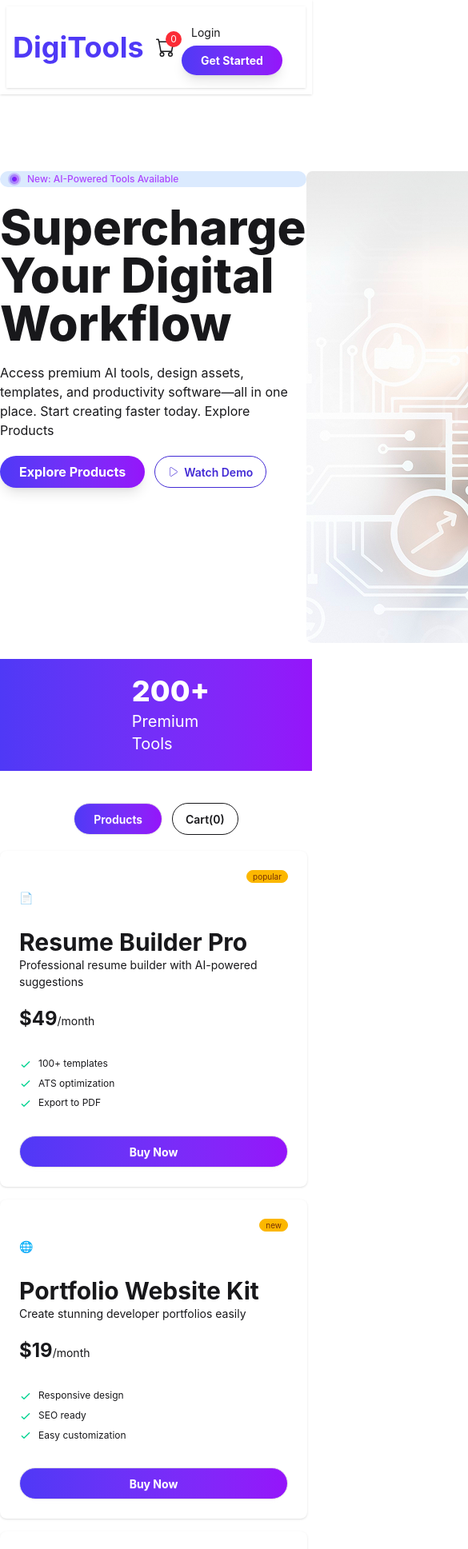
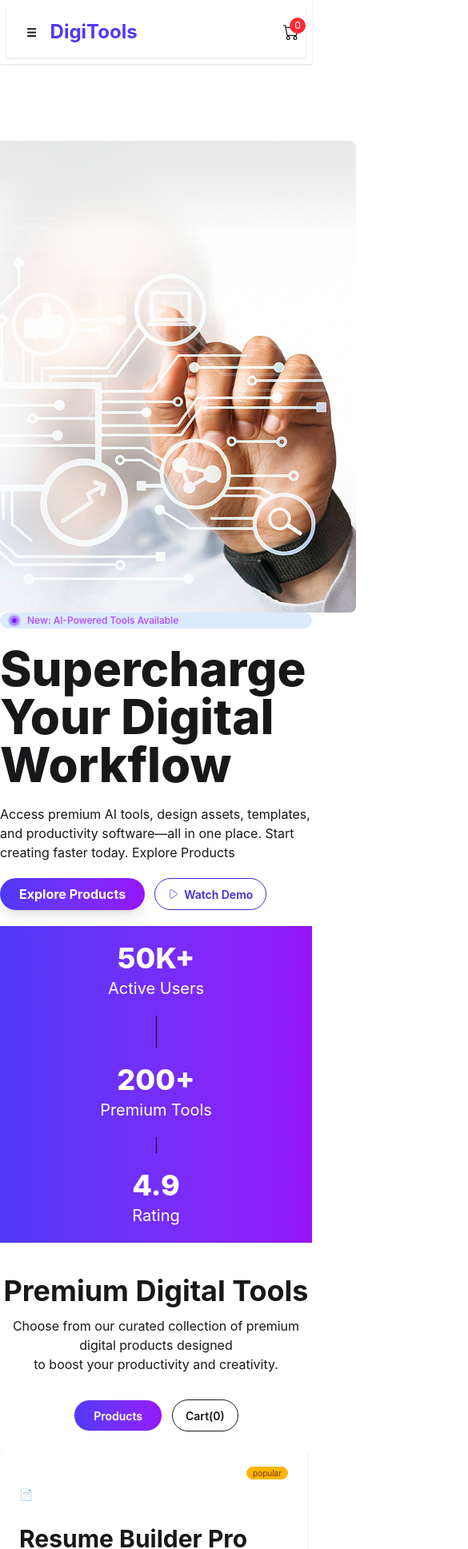
Before and after one commit to HumayunKabir1981/HK-B13-A6-DigiTools-Platform, a React (Vite) app: page / in a window 390 px wide. Shown: the top 1937 px of the page at 80% size, 585 px wide, since content can reach past the window. Built offline with nearby package versions, Linux system fonts and the light colour scheme.

Commit message:
পডুড়গসুহরড  done

```diff
--- a/src/App.jsx
+++ b/src/App.jsx
@@ -8,6 +8,9 @@ import HeroBanner from './components/HeroBanner'
 import NavBar from './components/NavBar'
 import Pricing from './components/Pricing'
 import WorkFlow from './components/WorkFlow'
+import { ToastContainer } from "react-toastify";
+import "react-toastify/dist/ReactToastify.css";
+import { toast } from "react-toastify";
 
 const fetchCard = async () => {
   const res = await fetch("/data/products.json");
@@ -16,29 +19,35 @@ const fetchCard = async () => {
 
 function App() {
 
+
   const cardPromis = useMemo(() => fetchCard(), []);
-
 
   const [cart, setCart] = useState([]);
 
-
   const handleAddToCart = (product) => {
     setCart((prev) => [...prev, product]);
+    toast.success(`${product.name} added to cart 🛒`);
   };
 
 
   const handleRemove = (id) => {
-    setCart((prev) => prev.filter((item) => item.id !== id));
+    const item = cart.find((i) => i.id === id);
+
+    setCart((prev) => prev.filter((i) => i.id !== id));
+
+    toast.error(`${item.name} removed ❌`);
   };
 
 
   const handleCheckout = () => {
     setCart([]);
+
+    toast.success("Checkout successful 🎉");
   };
 
   return (
     <>
-
+      <ToastContainer position="top-right" autoClose={2000} />
 
       <div className="navbar bg-base-100 shadow-sm sticky top-0 z-50">
         <NavBar cartCount={cart.length} />
@@ -50,7 +59,7 @@ function App() {
 
       <Banner />
 
-      <div className='mt-10'>
+      <div className='my-10'>
         <Suspense fallback={<span className="loading loading-spinner loading-xl"></span>}>
           <CardItems
             cardPromis={cardPromis}
@@ -62,7 +71,9 @@ function App() {
         </Suspense>
       </div>
 
-      <GetStarted />
+      <div className='my-24'><GetStarted /></div>
+
+
 
       <div className='my-16'>
         <Pricing />
--- a/src/components/Banner.jsx
+++ b/src/components/Banner.jsx
@@ -2,7 +2,7 @@ const Banner = () => {
     return (
         <div className='  w-full  bg-gradient-to-r from-[#4F39F6] to-[#9514FA]  mx-auto'>
 
-            <div className="flex items-center justify-center gap-x-16 ">
+            <div className="flex flex-col md:flex-row  items-center justify-center gap-x-16 ">
                 <div className="flex flex-col items-center gap-1 p-5">
                     <h1 className="text-4xl text-white font-extrabold">50K+</h1>
                     <p className=" text-white text-xl">Active Users</p>
--- a/src/components/CardItems.jsx
+++ b/src/components/CardItems.jsx
@@ -13,7 +13,13 @@ const CardItems = ({ cardPromis, cart, handleAddToCart, handleRemove, handleChec
     return (
         <div className="w-full md:w-4/5 mx-auto">
 
-            {/* Buttons */}
+            <div className="flex flex-col justify-center items-center">
+                <h1 className="text-4xl font-bold">Premium Digital Tools</h1>
+                <p className="text-center py-3">Choose from our curated collection of premium digital products designed <br />
+                    to boost your productivity and creativity. </p>
+
+            </div>
+
             <div className="flex justify-center gap-3 my-5">
                 <button
                     onClick={() => setView("products")}
@@ -109,7 +115,7 @@ const CardItems = ({ cardPromis, cart, handleAddToCart, handleRemove, handleChec
                             onClick={handleCheckout}
                             className="btn bg-gradient-to-r from-[#4F39F6] to-[#9514FA] text-white font-bold btn-block rounded-full mt-4"
                         >
-                            Checkout
+                            Proceed to Checkout
                         </button>
                     )}
                 </div>
--- a/src/components/Footer.jsx
+++ b/src/components/Footer.jsx
@@ -8,7 +8,7 @@ const Footer = () => {
 
             <div className=' w-full md:w-4/5  mx-auto  '>
 
-                <div className=' text-white grid grid-cols-6 gap-5 py-20'>
+                <div className=' text-white grid grid-cols-1 sm:grid-cols-2 lg:grid-cols-6 gap-8 py-16'>
 
 
                     <div className="col-span-2">
@@ -64,7 +64,7 @@ const Footer = () => {
                 </div>
 
                 <div className="h-[1px] bg-gray-500 my-4"></div>
-                <div className="text-white flex justify-between py-5">
+                <div className="text-white flex flex-col md:flex-row justify-between py-5">
 
                     <h1 >© 2026 Digitools. All rights reserved.</h1>
 
--- a/src/components/GetStarted.jsx
+++ b/src/components/GetStarted.jsx
@@ -10,7 +10,7 @@ const GetStarted = () => {
 
 
             <div className="flex flex-col justify-center items-center">
-                <h1 className="text-2xl font-bold">Get Started in 3 Steps</h1>
+                <h1 className="text-4xl font-bold">Get Started in 3 Steps</h1>
                 <p className="text-center py-2">Start using premium digital tools in minutes, not hours. </p>
 
             </div>
@@ -18,7 +18,7 @@ const GetStarted = () => {
 
 
 
-            <div className='flex justify-between gap-16 mt-5'>
+            <div className='flex flex-col md:flex-row justify-between gap-16 mt-5'>
 
 
 
@@ -45,8 +45,8 @@ const GetStarted = () => {
                         <h1 className="text-xl font-bold"> Choose Products </h1>
                         <p className="text-center py-3"> Browse our catalog and select the tools
                             that fit your needs. </p>
+                    </div>
 
-                    </div>
                 </div>
 
                 <div className='relative flex flex-col gap-20'>
@@ -63,17 +63,7 @@ const GetStarted = () => {
                     </div>
                 </div>
 
-
-
-
-
             </div>
-
-
-
-
-
-
 
 
         </div>
--- a/src/components/HeroBanner.jsx
+++ b/src/components/HeroBanner.jsx
@@ -5,7 +5,7 @@ import { CiPlay1 } from "react-icons/ci";
 
 const HeroBanner = () => {
     return (
-        <div className='flex justify-between w-full md:w-4/5  mx-auto'>
+        <div className='flex flex-col-reverse md:flex-row items-center  justify-between w-full md:w-4/5  mx-auto'>
 
             <div>
 
--- a/src/components/NavBar.jsx
+++ b/src/components/NavBar.jsx
@@ -3,29 +3,50 @@ import { BsCart } from "react-icons/bs";
 
 const NavBar = ({ cartCount }) => {
     return (
-        <div className="w-full md:w-4/5  mx-auto">
+        <div className="w-full md:w-4/5 mx-auto">
             <div className="navbar bg-base-100 shadow-sm">
+
+
                 <div className="navbar-start">
 
-                    <h2 className=" text-4xl font-bold text-[#4F39F6]">  DigiTools</h2>
+                    {/* Mobile menu */}
+                    <div className="dropdown">
+                        <div tabIndex={0} role="button" className="btn btn-ghost lg:hidden">
+                            ☰
+                        </div>
+
+                        <ul tabIndex={0} className="menu menu-sm dropdown-content mt-3 z-[1] p-2 shadow bg-base-100 rounded-box w-52">
+                            <li><a>Products</a></li>
+                            <li><a>Features</a></li>
+                            <li><a>Pricing</a></li>
+                            <li><a>Testimonials</a></li>
+                            <li><a>FAQ</a></li>
+                        </ul>
+                    </div>
+
+
+                    <h2 className="text-2xl md:text-4xl font-bold text-[#4F39F6]">
+                        DigiTools
+                    </h2>
                 </div>
 
+
                 <div className="navbar-center hidden lg:flex">
-                    <ul className="menu menu-horizontal px-1 list-style: none">
+                    <ul className="menu menu-horizontal px-1">
                         <li><a>Products</a></li>
                         <li><a>Features</a></li>
                         <li><a>Pricing</a></li>
                         <li><a>Testimonials</a></li>
                         <li><a>FAQ</a></li>
-
                     </ul>
                 </div>
-                <div className="navbar-end ">
+
+
+                <div className="navbar-end flex items-center gap-3">
+
 
                     <div className="relative inline-block">
-                        <span>
-                            <BsCart className="text-2xl" />
-                        </span>
+                        <BsCart className="text-xl md:text-2xl" />
 
                         <span className="absolute -top-2 -right-2 bg-red-500 text-white text-xs w-5 h-5 flex items-center justify-center rounded-full">
                             {cartCount}
@@ -33,18 +54,17 @@ const NavBar = ({ cartCount }) => {
                     </div>
 
 
-                    <ul className=" list-style: none menu menu-horizontal items-center">
-
+                    <ul className="hidden md:flex menu menu-horizontal items-center">
                         <li><a>Login</a></li>
-                        <li> <button className="px-6 py-2 bg-gradient-to-r from-[#4F39F6] to-[#9514FA] text-white font-bold rounded-full shadow-lg">
-                            Get Started
-                        </button> </li>
+                        <li>
+                            <button className="px-4 md:px-6 py-2 bg-gradient-to-r from-[#4F39F6] to-[#9514FA] text-white font-bold rounded-full shadow-lg">
+                                Get Started
+                            </button>
+                        </li>
                     </ul>
 
                 </div>
             </div>
-
-
         </div>
     );
 };
--- a/src/components/Pricing.jsx
+++ b/src/components/Pricing.jsx
@@ -6,12 +6,12 @@ const Pricing = () => {
 
 
             <div className="flex flex-col justify-center items-center">
-                <h1 className="text-2xl font-bold">Simple, Transparent Pricing</h1>
+                <h1 className="text-4xl font-bold">Simple, Transparent Pricing</h1>
                 <p className="text-center py-2">Choose the plan that fits your needs. Upgrade or downgrade anytime. </p>
 
             </div>
 
-            <div className='flex justify-between items-stretch gap-5 mt-5'>
+            <div className='flex flex-col md:flex-row justify-between items-stretch gap-5 mt-5'>
 
 
 
```
